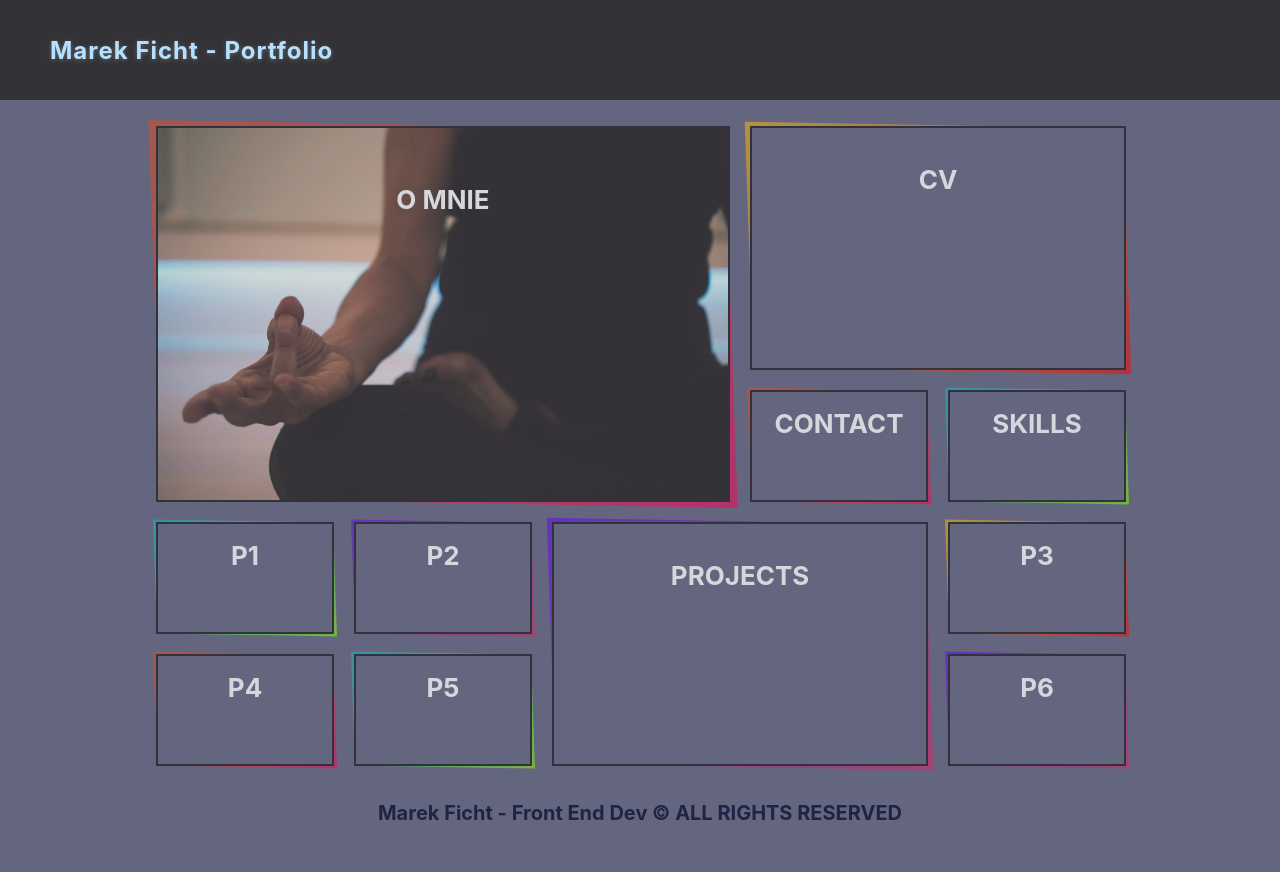
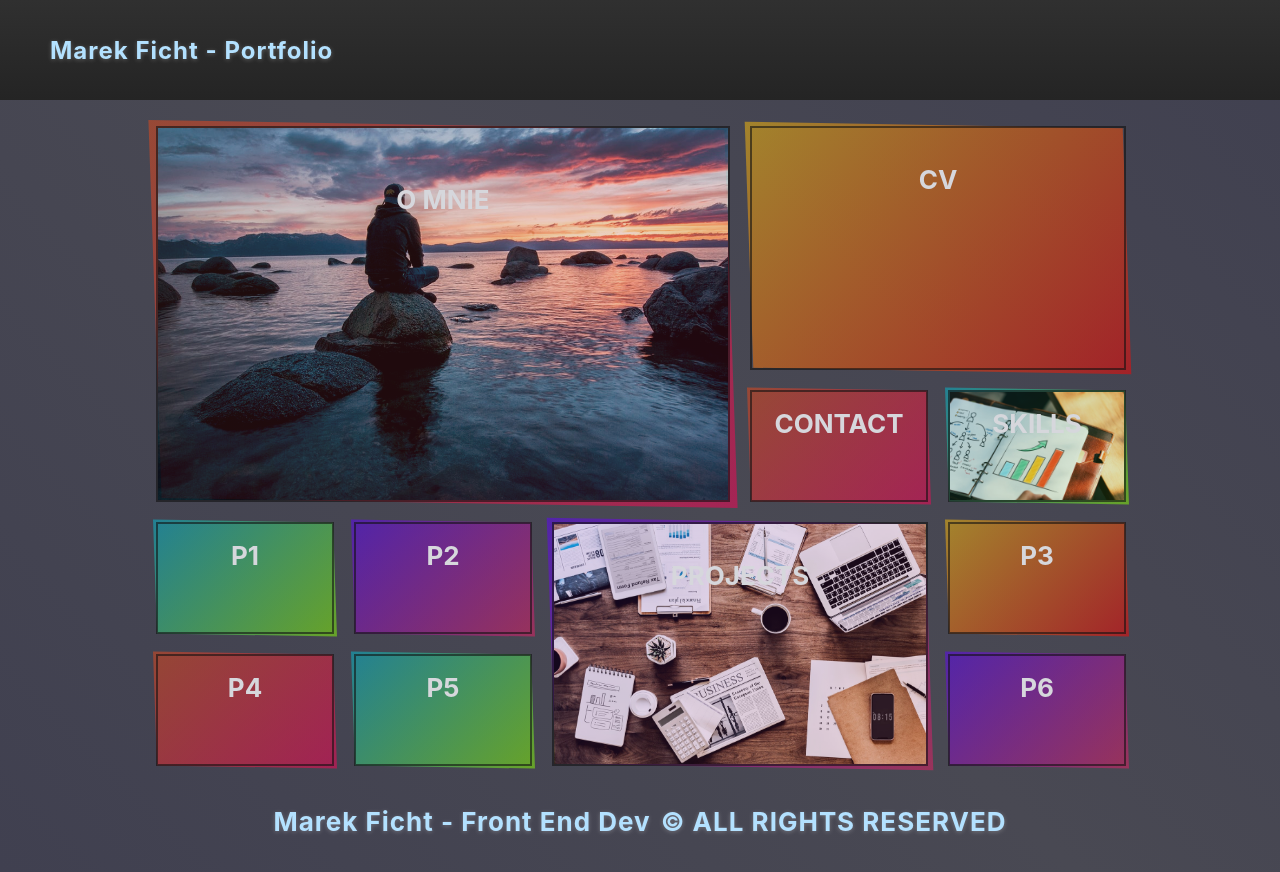
Before and after one commit to MarkFicht/marekdev.pl, a React (Create React App) app: page / in a window 1280 px wide. Before the commit the page ends 845 px from the top, so only its background shows below. Built offline with nearby package versions, Linux system fonts and the light colour scheme.

Commit message:
Changed style

```diff
--- a/src/containers/App/App.js
+++ b/src/containers/App/App.js
@@ -1,6 +1,6 @@
 import React, { Component } from 'react';
 
-import picAboutMe from '../../img/o-mnie1.jpg';
+import picAboutMe from '../../img/o-mnie2.jpg';
 import picSkills from '../../img/skills.jpg';
 import picProjects from '../../img/projects1.jpg';
 import picResume from '../../img/resume.jpg';
@@ -51,13 +51,13 @@ class App extends Component {
             <div className="grid-item grid-item-2">
               <p>SKILLS</p>
               <button>Read more</button>
-              {/* <div className='pic'><img src={ picSkills } alt='skills' /></div> */}
+              <div className='pic'><img src={ picSkills } alt='skills' /></div>
             </div>
 
             <div className="grid-item grid-item-3">
               <p>PROJECTS</p>
               <button>Read more</button>
-              {/* <div className='pic'><img src={ picProjects } alt='projects' /></div> */}
+              <div className='pic'><img src={ picProjects } alt='projects' /></div>
             </div>
 
             <div className="grid-item grid-item-4">
@@ -99,7 +99,7 @@ class App extends Component {
           </div>
         </div>
 
-        <footer> Marek Ficht - Front End Dev &copy; ALL RIGHTS RESERVED </footer>
+        <footer> <span>Marek Ficht - Front End Dev</span> <span>&copy; ALL RIGHTS RESERVED</span> </footer>
 
       </div>
     );
--- a/src/containers/App/_App.scss
+++ b/src/containers/App/_App.scss
@@ -4,7 +4,7 @@ $colorSet1: (
         c3: #bdbec7,
         c4: #D6D7DC,
         c5: #849fff,
-        c6: rgba(48, 48, 50, .93)
+        c6: rgba(48, 48, 50, 1)
 );
 
 *, *::before, *::after {
@@ -14,7 +14,10 @@ $colorSet1: (
 }
 
 body {
-  background-color: map_get($colorSet1, c2);
+  // background-color: map_get($colorSet1, c2);
+  background-color: map_get($colorSet1, c6);
+  background-image: linear-gradient(45deg, #404050 0%, #494953 50%, #404050 100%);
+
 }
 
 .App {
@@ -23,10 +26,19 @@ body {
 }
 
 footer {
-  color: map_get($colorSet1, c1);
-  font-size: 20px;
+  letter-spacing: 1px;
+  color: #b3e1ff;
+  filter: drop-shadow(0 1px 2px  rgba(#fff, 0.25));
+  font-size: 26px;
   font-weight: bold;
-  margin: 15px 0 20px;
+  margin: 20px 0 35px;
+  display: flex;
+  justify-content: center;
+  flex-wrap: wrap;
+
+  & > span {
+    margin: 0 5px;
+  }
 }
 
 .nav {
@@ -35,7 +47,8 @@ footer {
   height: 80px;
   left: 0;
   top: 0;
-  background-color: map_get($colorSet1, c6);
+  // background-color: map_get($colorSet1, c6);
+  background-image: linear-gradient(to top, #242424 0%, #303030 100%);
   color: map_get($colorSet1, c3);
   display: flex;
   justify-content: space-between;
@@ -67,7 +80,7 @@ footer {
       width: 20px;
       height: 20px;
       display: block;
-      background-image: linear-gradient(to top, #242424 0%, #303030 100%);
+      background-image: radial-gradient(#242424 0%, #242424 10%, #303030 100%);
       filter: drop-shadow(0 1px 3px  rgba(#fff, 0.25));
       transition: all .4s;
       border-radius: 50%;
@@ -77,7 +90,7 @@ footer {
         content: '';
         width: 20px;
         height: 20px;
-        background-image: linear-gradient(to top, #242424 0%, #303030 100%);
+        background-image: radial-gradient(#242424 0%, #242424 10%, #303030 100%);
         display: block;
         border-radius: 50%;
         position: absolute;
@@ -89,7 +102,7 @@ footer {
         content: '';
         width: 20px;
         height: 20px;
-        background-image: linear-gradient(to top, #242424 0%, #303030 100%);
+        background-image: radial-gradient(#242424 0%, #242424 10%, #303030 100%);
         display: block;
         border-radius: 50%;
         position: absolute;
@@ -187,8 +200,9 @@ footer {
   margin: 0 auto;
 }
 
+/** 2 effects if bg-c: off */
 .grid-item {
-  background-color: map_get($colorSet1, c2);
+  // background-color: map_get($colorSet1, c2);
   color: map_get($colorSet1, c4);
   display: flex;
   font-weight: bold;
@@ -253,7 +267,7 @@ footer {
   height: 100%;
   overflow: hidden;
   position: absolute;
-  opacity: .85;
+  opacity: .8;
 
   & > img {
     // background-position: center;
@@ -385,10 +399,11 @@ footer {
       }
 
       & > li > button {
-        color: #181818;
+        // color: #181818;
+        color: #121212;
         transition: all .5s;
         width: 100%;
-        height: 100%;
+        height: 130%;
         outline: none;
         z-index: 1;
         filter: drop-shadow(0 1px 1px  rgba(#fff, 0.15));
--- a/src/index.css
+++ b/src/index.css
@@ -19,17 +19,25 @@ code {
   box-sizing: border-box; }
 
 body {
-  background-color: #63667e; }
+  background-color: #303032;
+  background-image: linear-gradient(45deg, #404050 0%, #494953 50%, #404050 100%); }
 
 .App {
   width: 100%;
   overflow: hidden; }
 
 footer {
-  color: #202344;
-  font-size: 20px;
+  letter-spacing: 1px;
+  color: #b3e1ff;
+  filter: drop-shadow(0 1px 2px rgba(255, 255, 255, 0.25));
+  font-size: 26px;
   font-weight: bold;
-  margin: 15px 0 20px; }
+  margin: 20px 0 35px;
+  display: flex;
+  justify-content: center;
+  flex-wrap: wrap; }
+  footer > span {
+    margin: 0 5px; }
 
 .nav {
   position: relative;
@@ -37,7 +45,7 @@ footer {
   height: 80px;
   left: 0;
   top: 0;
-  background-color: rgba(48, 48, 50, 0.93);
+  background-image: linear-gradient(to top, #242424 0%, #303030 100%);
   color: #bdbec7;
   display: flex;
   justify-content: space-between;
@@ -62,7 +70,7 @@ footer {
       width: 20px;
       height: 20px;
       display: block;
-      background-image: linear-gradient(to top, #242424 0%, #303030 100%);
+      background-image: radial-gradient(#242424 0%, #242424 10%, #303030 100%);
       filter: drop-shadow(0 1px 3px rgba(255, 255, 255, 0.25));
       transition: all .4s;
       border-radius: 50%;
@@ -71,7 +79,7 @@ footer {
         content: '';
         width: 20px;
         height: 20px;
-        background-image: linear-gradient(to top, #242424 0%, #303030 100%);
+        background-image: radial-gradient(#242424 0%, #242424 10%, #303030 100%);
         display: block;
         border-radius: 50%;
         position: absolute;
@@ -81,7 +89,7 @@ footer {
         content: '';
         width: 20px;
         height: 20px;
-        background-image: linear-gradient(to top, #242424 0%, #303030 100%);
+        background-image: radial-gradient(#242424 0%, #242424 10%, #303030 100%);
         display: block;
         border-radius: 50%;
         position: absolute;
@@ -146,8 +154,8 @@ footer {
 .container {
   margin: 0 auto; }
 
+/** 2 effects if bg-c: off */
 .grid-item {
-  background-color: #63667e;
   color: #D6D7DC;
   display: flex;
   font-weight: bold;
@@ -206,7 +214,7 @@ footer {
   height: 100%;
   overflow: hidden;
   position: absolute;
-  opacity: .85; }
+  opacity: .8; }
   .pic > img {
     background-size: contain;
     width: 100%; }
@@ -340,10 +348,10 @@ footer {
       transform: translate(-50%, -50%);
       opacity: 0; }
     .nav > ul > li > button {
-      color: #181818;
+      color: #121212;
       transition: all .5s;
       width: 100%;
-      height: 100%;
+      height: 130%;
       outline: none;
       z-index: 1;
       filter: drop-shadow(0 1px 1px rgba(255, 255, 255, 0.15)); }
```
